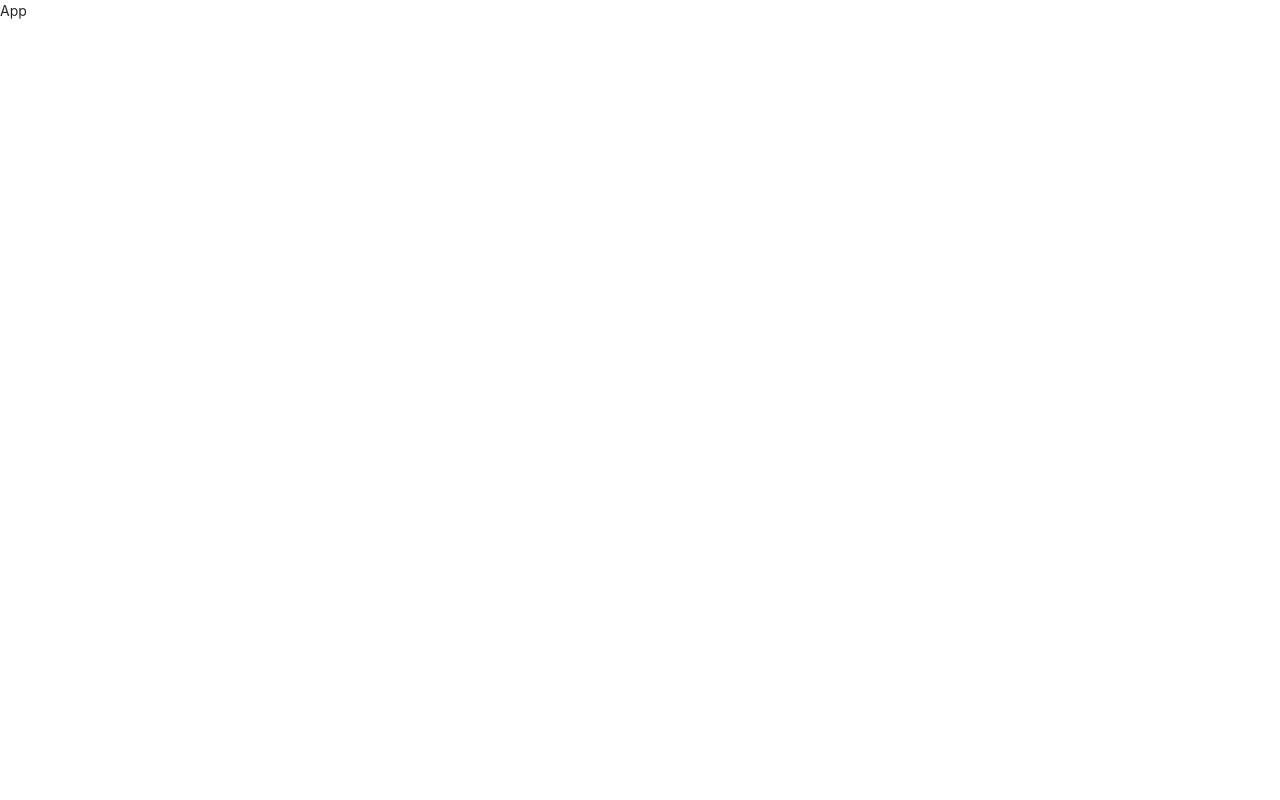
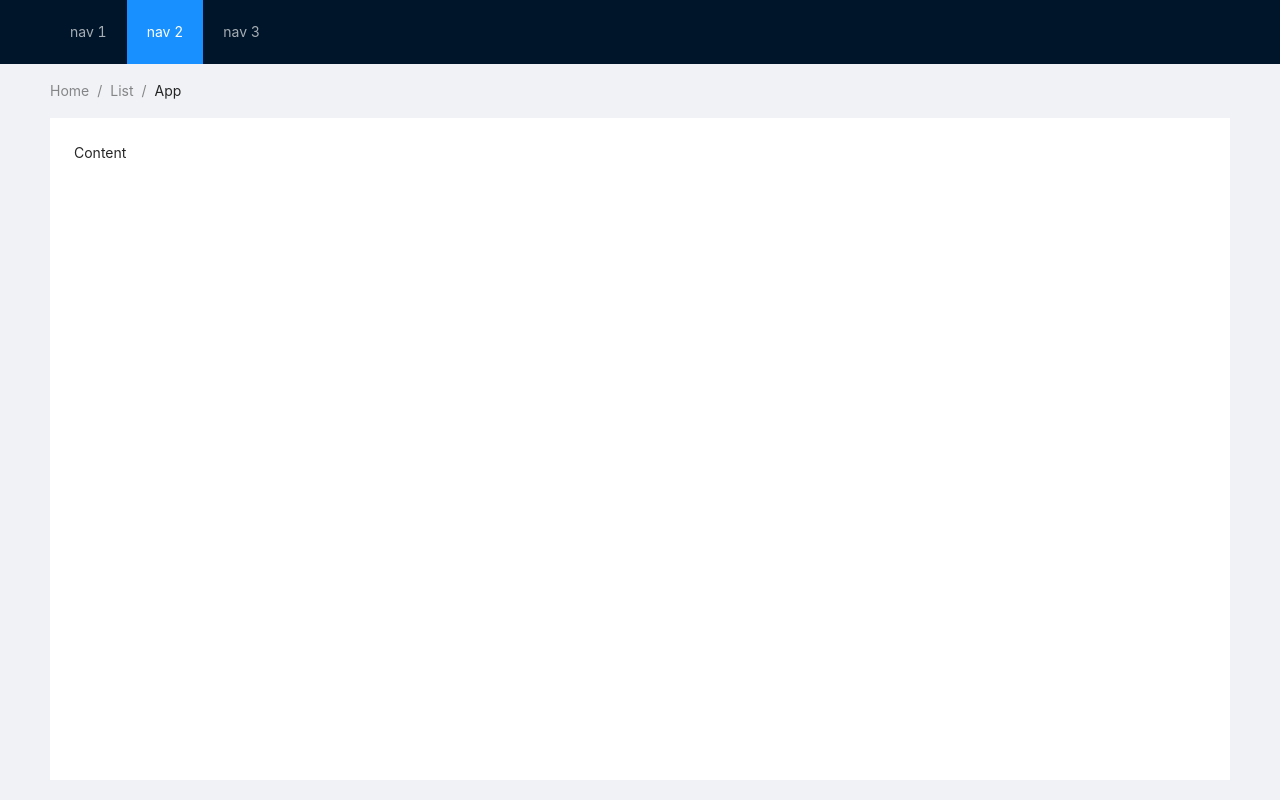
Before and after one commit to linyana/github-warehouse-search, a React (Create React App) app: page / in a window 1280 px wide. Built offline with nearby package versions, Linux system fonts and the light colour scheme.

Commit message:
添加antd的布局并进行组件拆分

```diff
--- a/src/App.css
+++ b/src/App.css
@@ -1 +1,5 @@
 @import '~antd/dist/antd.css';
+
+#root {
+  height: 100%;
+}
--- a/src/App.tsx
+++ b/src/App.tsx
@@ -1,7 +1,12 @@
 import React from "react";
+import Layout from "./components/Layout";
 
 import "./App.css";
 
 export default function App() {
-	return <div>App</div>;
+	return (
+		<>
+			<Layout />
+		</>
+	);
 }
--- /dev/null
+++ b/src/components/Content/index.tsx
@@ -0,0 +1,27 @@
+import { Breadcrumb, Layout } from "antd";
+import React from "react";
+
+const { Content } = Layout;
+
+const App: React.FC = () => (
+	<>
+		<Content
+			className="site-layout"
+			style={{ padding: "0 50px", marginTop: 64 }}
+		>
+			<Breadcrumb style={{ margin: "16px 0" }}>
+				<Breadcrumb.Item>Home</Breadcrumb.Item>
+				<Breadcrumb.Item>List</Breadcrumb.Item>
+				<Breadcrumb.Item>App</Breadcrumb.Item>
+			</Breadcrumb>
+			<div
+				className="site-layout-background"
+				style={{ padding: 24, minHeight: 380 }}
+			>
+				Content
+			</div>
+		</Content>
+	</>
+);
+
+export default App;
--- /dev/null
+++ b/src/components/Header/index.tsx
@@ -0,0 +1,21 @@
+import { Layout, Menu } from "antd";
+import React from "react";
+
+const { Header } = Layout;
+
+const App: React.FC = () => (
+	<Header style={{ position: "fixed", zIndex: 1, width: "100%" }}>
+		<div className="logo" />
+		<Menu
+			theme="dark"
+			mode="horizontal"
+			defaultSelectedKeys={["2"]}
+			items={new Array(3).fill(null).map((_, index) => ({
+				key: String(index + 1),
+				label: `nav ${index + 1}`,
+			}))}
+		/>
+	</Header>
+);
+
+export default App;
--- /dev/null
+++ b/src/components/Layout/index.css
@@ -0,0 +1,19 @@
+/* layout */
+#components-layout-demo-fixed .logo {
+  float: left;
+  width: 120px;
+  height: 31px;
+  margin: 16px 24px 16px 0;
+  background: rgba(255, 255, 255, 0.2);
+}
+.site-layout .site-layout-background {
+  background: #fff;
+}
+
+section.ant-layout {
+  height: 100%;
+}
+
+.site-layout-background {
+  height: 90%;
+}
--- /dev/null
+++ b/src/components/Layout/index.tsx
@@ -0,0 +1,17 @@
+import React from "react";
+import { Layout } from "antd";
+import Header from "../Header";
+import Content from "../Content";
+
+import "./index.css";
+
+const App: React.FC = () => {
+	return (
+		<Layout>
+			<Header />
+			<Content />
+		</Layout>
+	);
+};
+
+export default App;
```
Also changed, not shown: src/components/Footer/index.tsx (added, +12 -0 lines).
